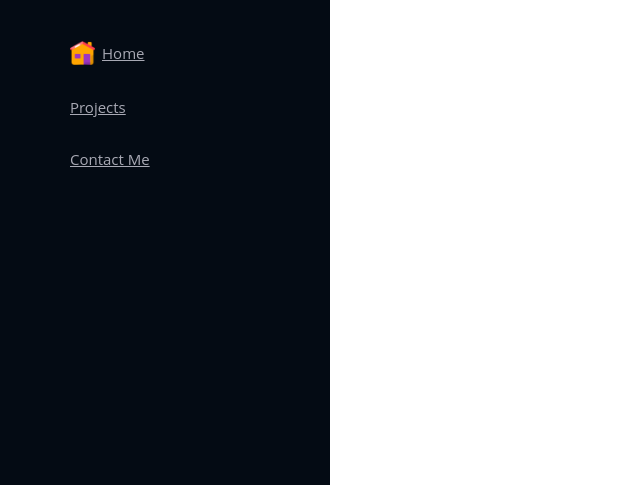
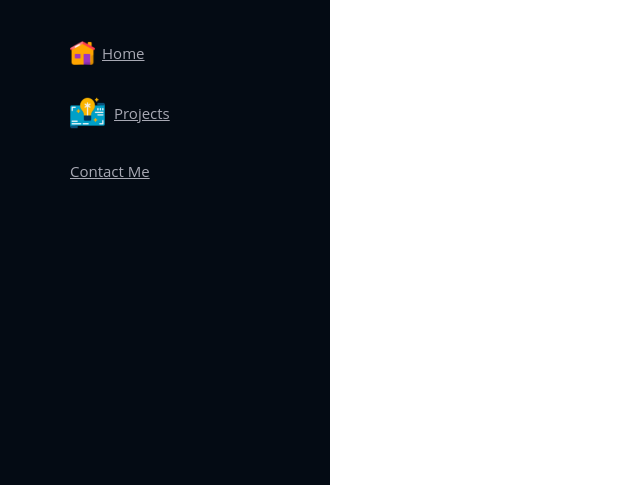
Before and after one commit to HeyThatsNeat/HeyThatsNeat.github.io, a plain HTML site: page about.html in a window 1280 px wide. Shown: the part 315-800 px from the top of the page, without its empty margins (0-640 px from the left). Drawn offline with Linux system fonts and the light colour scheme.

Commit message:
add project link icon to all pages

```diff
--- a/about.html
+++ b/about.html
@@ -29,7 +29,12 @@
                 Home
               </a>
             </li>
-            <li><a class="nav-a" href="/my-work.html">Projects</a></li>
+            <li>
+              <a class="nav-a" href="/my-work.html">
+                <img class="project-img" src="/css/images/project-icon.png" alt="project icon">
+                Projects
+              </a>
+            </li>
             <li><a class="nav-a" href="/contact.html">Contact Me</a></li>
           </ul>
         </nav>
--- a/css/style.css
+++ b/css/style.css
@@ -67,6 +67,11 @@ header {
   margin-right: 7px;
 }
 
+.project-img {
+  width: 35px;
+  margin-right: 9px;
+}
+
 ul {
   list-style-type: none;
   display: block;
```
Also changed, not shown: contact.html (+6 -1 lines), index.html (+6 -5 lines), resume.html (+6 -1 lines), css/images/project-icon.png (added).
